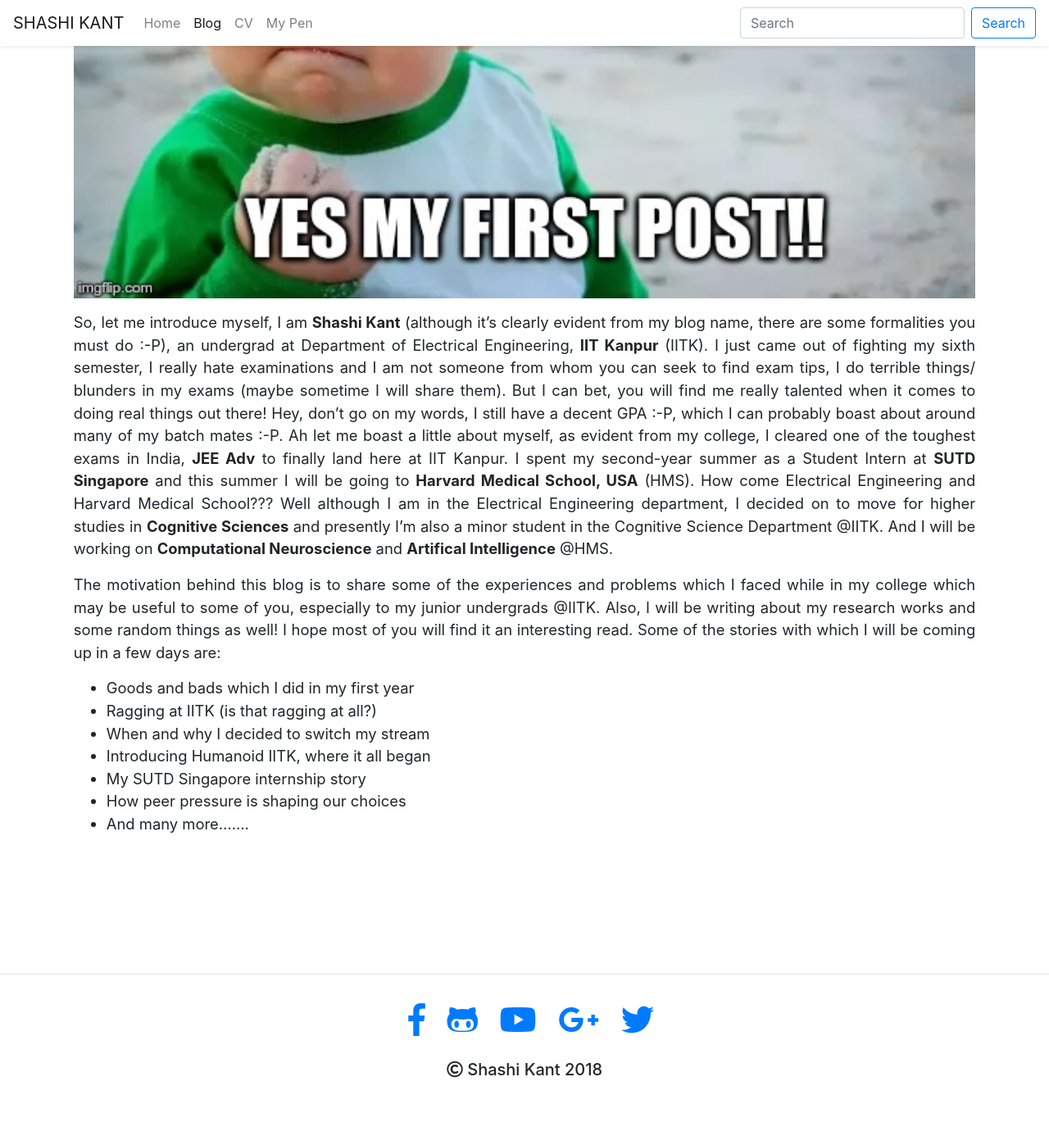
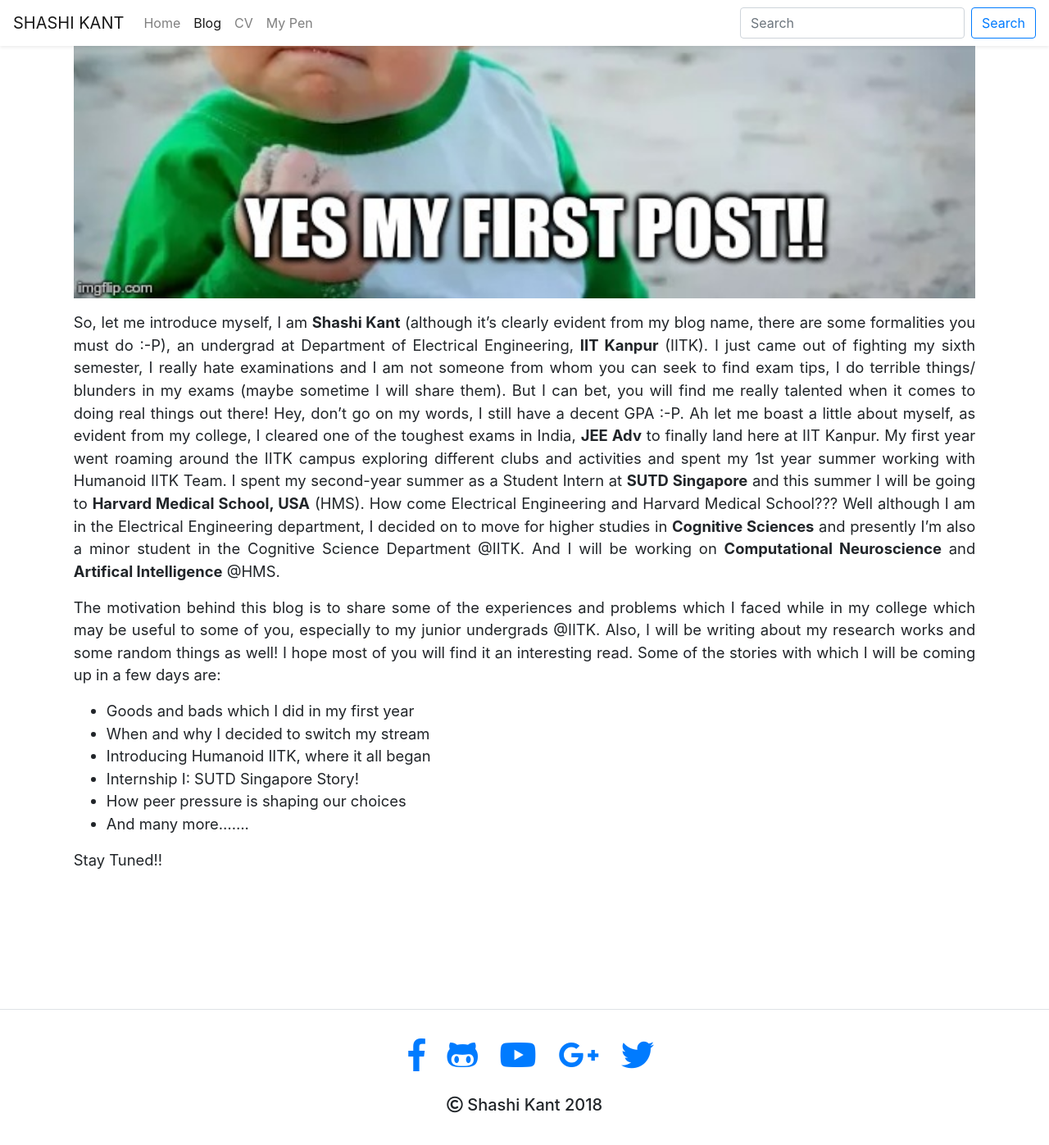
Before and after one commit to shashikg/blog, a Jekyll site: the page built from _posts/2019-05-05-First-Post!.md, in a window 1280 px wide and 1400 px high, scrolled down 873 px. Shown: the top 1397 px of the window at 82% size. Built offline with Jekyll 4.4.1, drawn with Linux system fonts in a browser that asks for light colours; nearby versions of some CDN libraries; before the commit the page ends 2230 px from its top, so only the background shows below that.

Commit message:
Changed Post Contents

```diff
--- a/_posts/2019-05-05-First-Post!.md
+++ b/_posts/2019-05-05-First-Post!.md
@@ -11,14 +11,15 @@
 
 {% include image.html url="1_1.jpg" w="100%" c="y" %}
 
-So, let me introduce myself, I am **Shashi Kant** (although it's clearly evident from my blog name, there are some formalities you must do :-P), an undergrad at Department of Electrical Engineering, **IIT Kanpur** (IITK). I just came out of fighting my sixth semester, I really hate examinations and I am not someone from whom you can seek to find exam tips, I do terrible things/ blunders in my exams (maybe sometime I will share them). But I can bet, you will find me really talented when it comes to doing real things out there! Hey, don’t go on my words, I still have a decent GPA :-P, which I can probably boast about around many of my batch mates :-P. Ah let me boast a little about myself, as evident from my college, I cleared one of the toughest exams in India, **JEE Adv** to finally land here at IIT Kanpur. I spent my second-year summer as a Student Intern at **SUTD Singapore** and this summer I will be going to **Harvard Medical School, USA** (HMS). How come Electrical Engineering and Harvard Medical School??? Well although I am in the Electrical Engineering department, I decided on to move for higher studies in **Cognitive Sciences** and presently I'm also a minor student in the Cognitive Science Department @IITK. And I will be working on **Computational Neuroscience** and **Artifical Intelligence** @HMS.
+So, let me introduce myself, I am **Shashi Kant** (although it's clearly evident from my blog name, there are some formalities you must do :-P), an undergrad at Department of Electrical Engineering, **IIT Kanpur** (IITK). I just came out of fighting my sixth semester, I really hate examinations and I am not someone from whom you can seek to find exam tips, I do terrible things/ blunders in my exams (maybe sometime I will share them). But I can bet, you will find me really talented when it comes to doing real things out there! Hey, don’t go on my words, I still have a decent GPA :-P. Ah let me boast a little about myself, as evident from my college, I cleared one of the toughest exams in India, **JEE Adv** to finally land here at IIT Kanpur. My first year went roaming around the IITK campus exploring different clubs and activities and spent my 1st year summer working with Humanoid IITK Team. I spent my second-year summer as a Student Intern at **SUTD Singapore** and this summer I will be going to **Harvard Medical School, USA** (HMS). How come Electrical Engineering and Harvard Medical School??? Well although I am in the Electrical Engineering department, I decided on to move for higher studies in **Cognitive Sciences** and presently I'm also a minor student in the Cognitive Science Department @IITK. And I will be working on **Computational Neuroscience** and **Artifical Intelligence** @HMS.
 
 The motivation behind this blog is to share some of the experiences and problems which I faced while in my college which may be useful to some of you, especially to my junior undergrads @IITK. Also, I will be writing about my research works and some random things as well! I hope most of you will find it an interesting read. Some of the stories with which I will be coming up in a few days are:
 
 * Goods and bads which I did in my first year
-* Ragging at IITK (is that ragging at all?)
 * When and why I decided to switch my stream
 * Introducing Humanoid IITK, where it all began
-* My SUTD Singapore internship story
+* Internship I: SUTD Singapore Story!
 * How peer pressure is shaping our choices
 * And many more.......
+
+Stay Tuned!!
```
